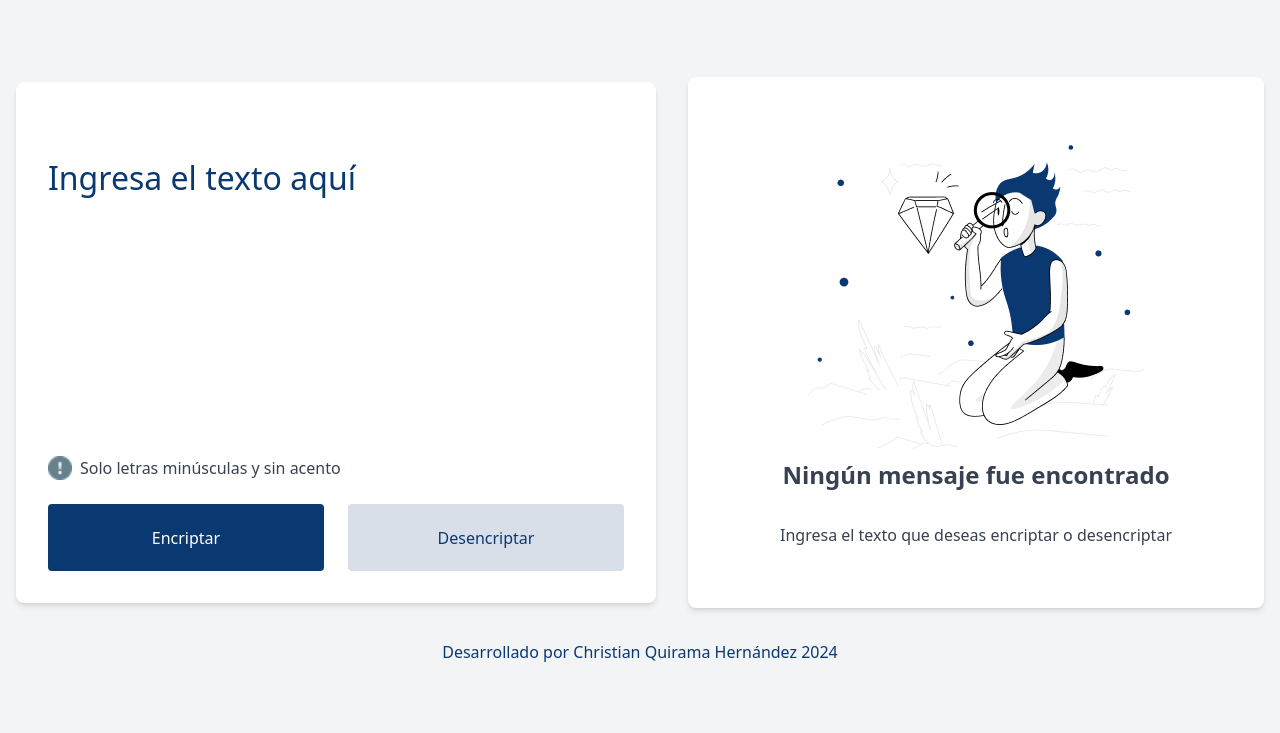
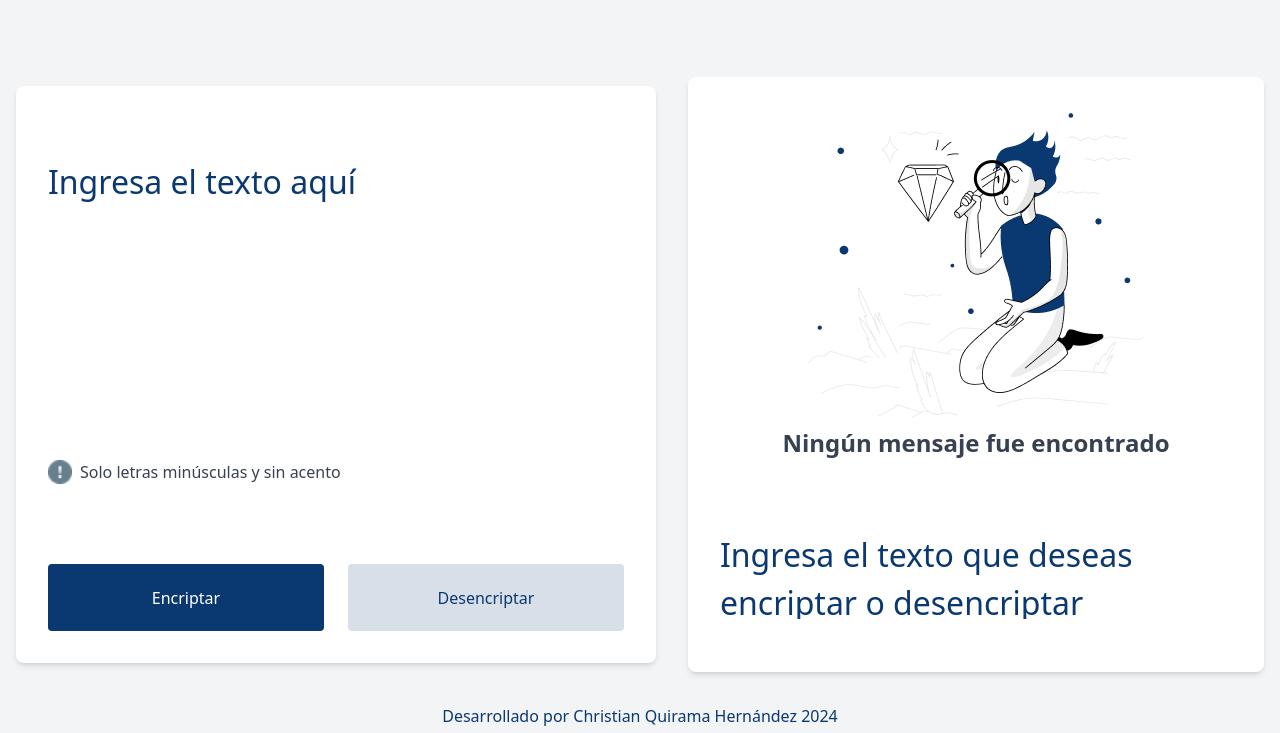
Before and after one commit to quirama1120/first-challenge-aulra, a website: page public/index.html in a window 1280 px wide. Shown: the part 67-800 px from the top of the page. Drawn offline with Linux system fonts and the light colour scheme.

Commit message:
fixing responsive layout

```diff
--- a/public/index.html
+++ b/public/index.html
@@ -14,7 +14,7 @@
     </header>
 
     <div class="flex flex-col laptop:flex-row justify-around items-center mt-[6vh] md:mt-0 laptop:h-[50%] lg:mt-[5%]">
-        <main class="bg-white shadow-md rounded-lg mx-4 p-8 lg:h-[70%] lg:w-[50%] h-[80vh] w-[90%] md:w-[90%] flex flex-col mb-8 laptop:mb-0">
+        <main class="bg-white shadow-md rounded-lg mx-4 p-8 lg:h-[50%] lg:w-[50%] h-[80vh] w-[90%] md:w-[90%] flex flex-col mb-8 laptop:mb-0 tablet:mb-20">
             <div class="flex-grow">
                 <textarea name="textarea" onclick="clearTextValue()" id="textArea" class="w-full h-80 py-10 mb-4 text-[#0A3871] text-[32px] font-inter-regular focus:outline-none hover:underline resize-none border-0">Ingresa el texto aquí</textarea>
             </div>
@@ -22,20 +22,20 @@
                 <img src="./assets/bi_exclamation-circle-fill-1.png" alt="signo de exclamación" class="w-6 mr-2">
                 <p class="text-gray-700">Solo letras minúsculas y sin acento</p>
             </div>
-            <div class="flex justify-center mt-6">
+            <div class="flex justify-center mt-12 tablet:mt-20">
                 <button onclick="encrypt()" id="encriptar" class="bg-[#0A3871] text-white w-[328px] h-[67px] rounded hover:bg-[#082A56]">Encriptar</button>
                 <button onclick="decrypt()" class="bg-[#D8DFE8] text-[#0A3871] w-[328px] h-[67px] rounded hover:bg-[#BFC8D1] ml-6">Desencriptar</button>
             </div>
         </main>
 
-        <aside id="aside" class="bg-white shadow-md rounded-lg mx-4 p-8 lg:h-[70%] lg:w-[50%] h-[65vh] w-[90%] md:w-[90%] md:mt-0 flex flex-col justify-center mt-6">
+        <aside id="aside" class="bg-white shadow-md rounded-lg mx-4 p-8 lg:h-[70%] lg:w-[50%] h-[65vh] w-[90%] md:w-[90%] flex flex-col mt-20 justify-center md:mt-20 lg:mt-0">
             <div class="h-full lg:h-[40%] flex flex-col items-center">
-                <img id="img" src="./assets/Muñeco.png" alt="imagen de persona arrodillada mirando a través de una lupa" class="w-84 mt-9 hidden laptop:flex">
+                <img id="img" src="./assets/Muñeco.png" alt="imagen de persona arrodillada mirando a través de una lupa" class="mt-1 hidden laptop:flex">
             </div>
             <div class="flex flex-col items-center mt-[1%] h-80 lg:h-[10%] lg:py-[1%]">
                 <h2 id="tituloMensaje" class="text-2xl font-bold text-gray-700">Ningún mensaje fue encontrado</h2>
                 <hr class="my-2 h-4">
-                <textarea id="textoEncriptado" class="text-gray-700 min-w-full text-center  overflow-y-auto h-[90px] resize-none focus:outline-none border-0 shadow-none" readonly>Ingresa el texto que deseas encriptar o desencriptar</textarea>
+                <textarea id="textoEncriptado" class="h-32 py-10 mb-4 text-[#0A3871] text-[32px] font-inter-regular focus:outline-none hover:underline resize-none border-0 min-w-full" readonly>Ingresa el texto que deseas encriptar o desencriptar</textarea>
             </div>
 
         </aside>
```
Also changed, not shown: public/build/styles.css.
